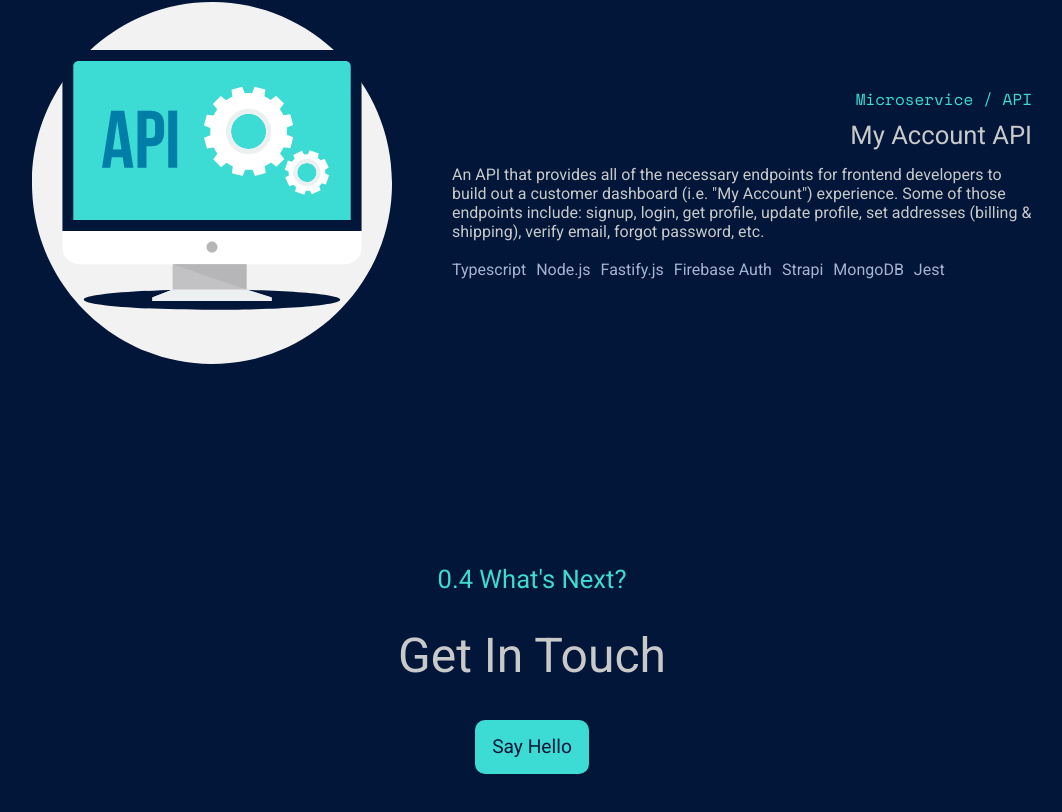
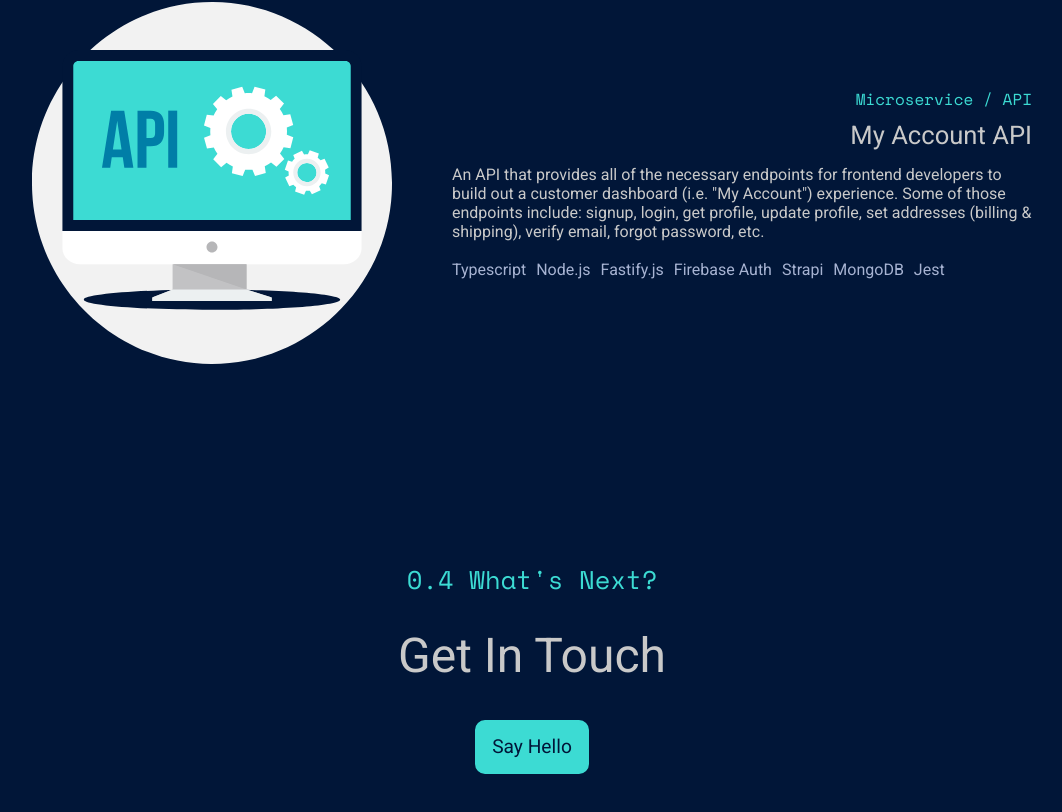
Before and after one commit to kylerRenneker/portfolio2022, a React (Create React App) app: page / in a window 1280 px wide. Shown: the part 3363-4175 px from the top of the page, without its empty margins (108-1170 px from the left). Built offline with nearby package versions, Linux system fonts and the light colour scheme.

Commit message:
update contact section header

```diff
--- a/src/sections/ContactSection/Section.jsx
+++ b/src/sections/ContactSection/Section.jsx
@@ -5,7 +5,7 @@ import "./ContactSection.scss";
 const Contact = () => {
   return (
     <section id="contact" className="section-container section-pad-top">
-      <h3>0.4 What's Next?</h3>
+      <h3 className="mono">0.4 What's Next?</h3>
       <h2>Get In Touch</h2>
 
       <a href="mailto:krenneker16@gmail.com">Say Hello</a>
```
